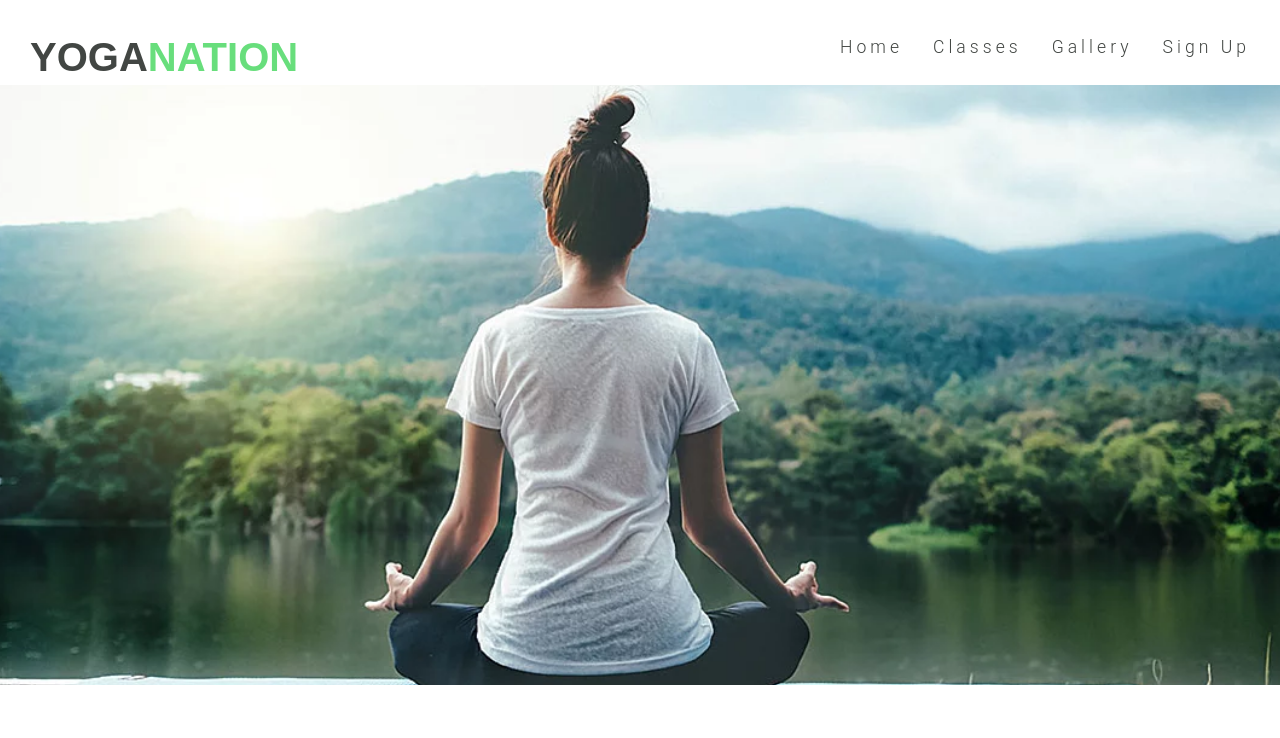
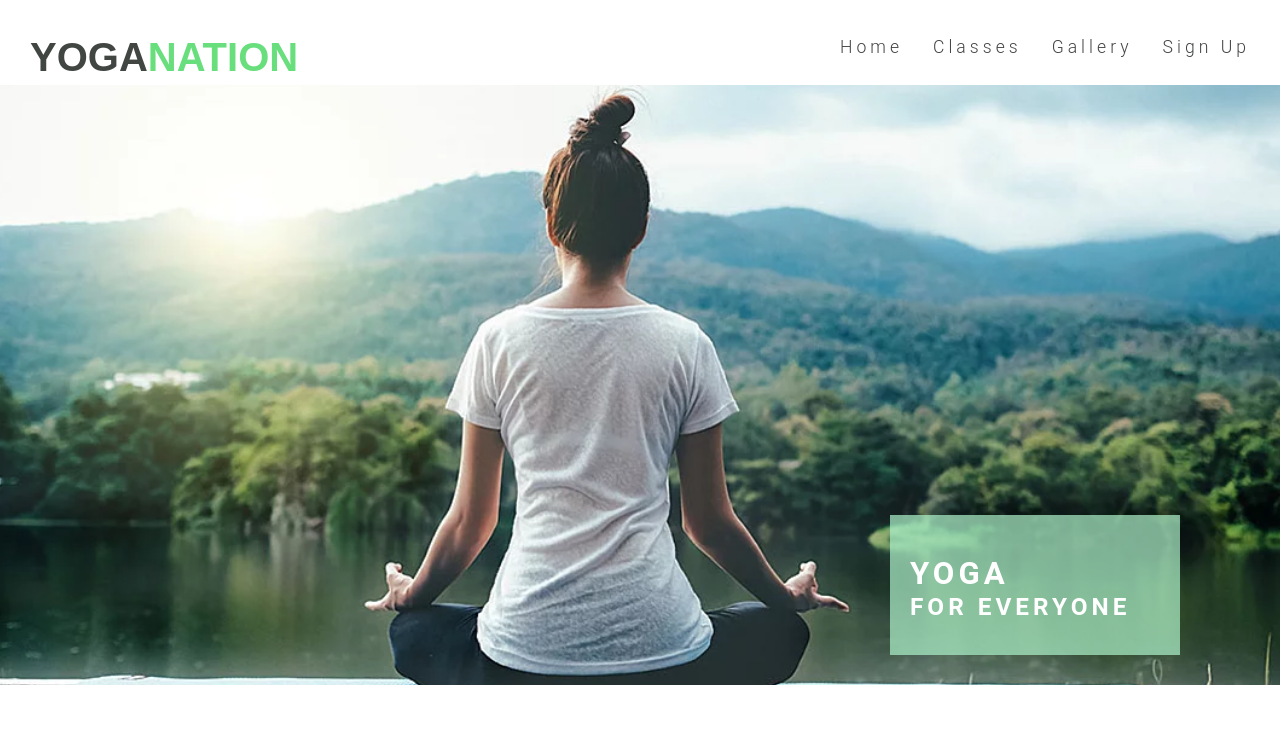
Before and after one commit to Emmacharleswilson/yoga-nation, a plain HTML site: page index.html in a window 1280 px wide. Drawn offline with Linux system fonts and the light colour scheme.

Commit message:
Add cover text and box

```diff
--- a/assets/css/style.css
+++ b/assets/css/style.css
@@ -53,7 +53,6 @@ body {
     text-transform: uppercase;
     font-family: Open, sans-serif;
     color:#424643;
-
 }
 
 #logo2 {
@@ -66,7 +65,7 @@ body {
     color: #68de7c;
 }
 
-/* cover image */
+/* cover image and text */
 
 #yoga-outer {
     height: 600px;
@@ -75,7 +74,7 @@ body {
     position: relative;
 }
 
-#cover-text, #cover-text h2 {
+#cover-text, #cover-text h2 h3{
     color: #fff;
 }
 
@@ -84,5 +83,25 @@ body {
     width: 100%;
     background: url('../images/yoga-women.webp') no-repeat center center;
     background-size: 1450px;
+}
 
+#cover-text {
+    font-size: 130%;
+    font-family: Roboto, sans-serif;
+    text-transform: uppercase;
+    letter-spacing: 4px;
+
+    width: 250px;
+    height: 100px;
+
+    padding-top: 40px;
+    padding-left: 20px;
+    padding-right: 20px;
+
+    background-color: rgba(174, 243, 202, 0.7);
+
+    bottom: 30px;
+    right: 100px;
+
+    position: absolute;
 }
```
